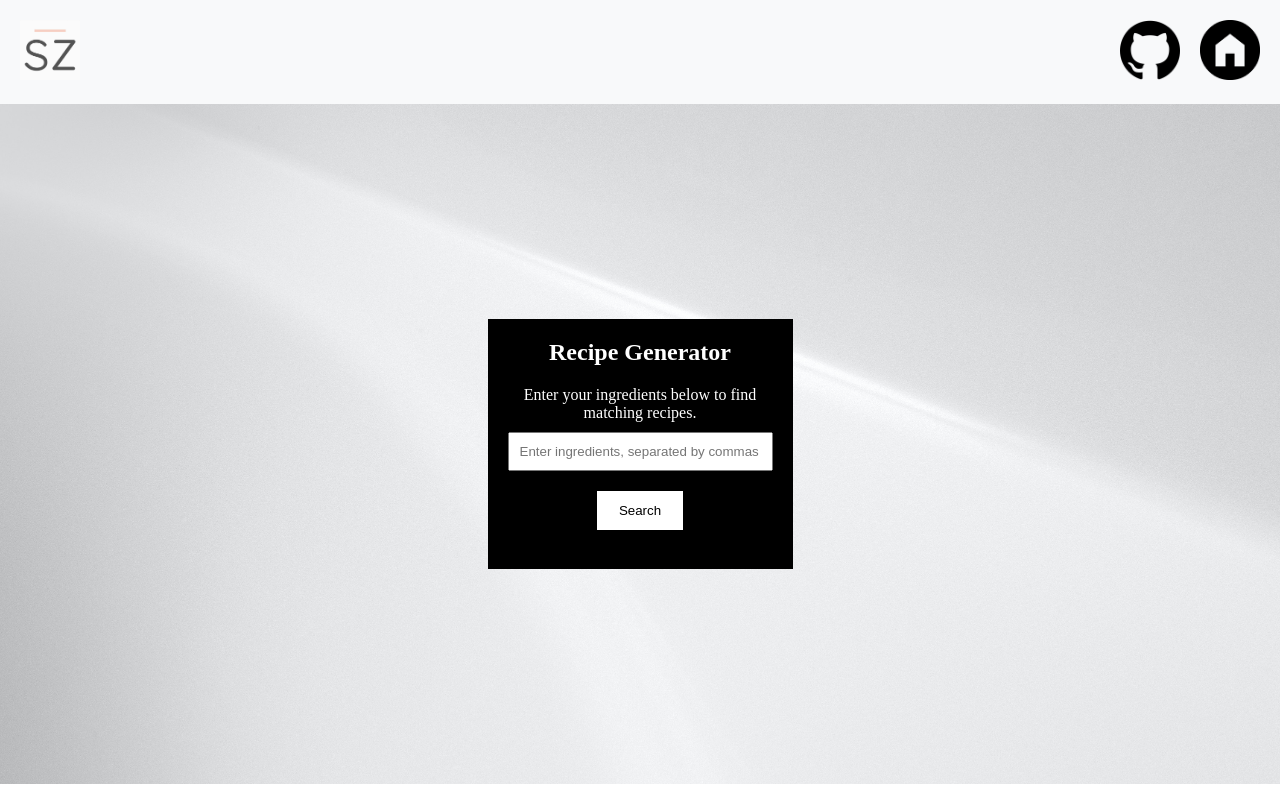
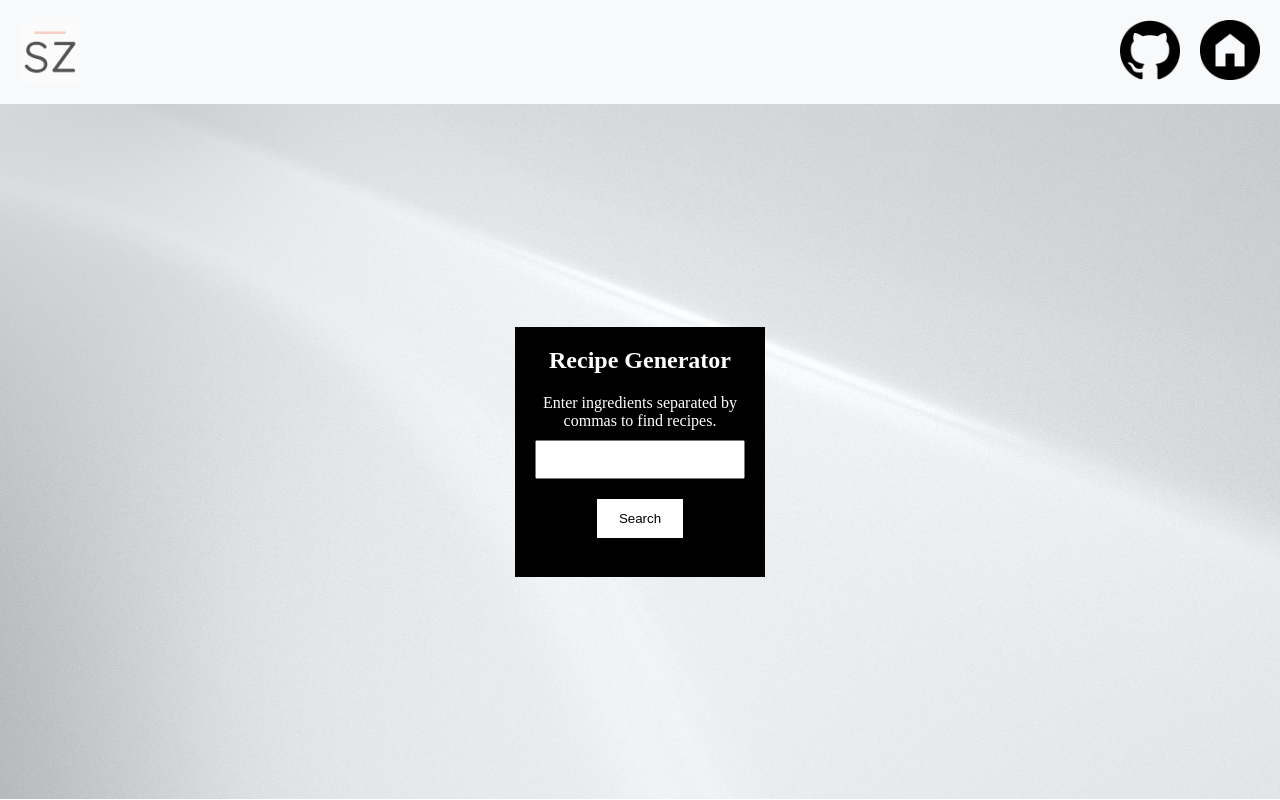
Before and after one commit to samanthaz123/Recipe, a React (Create React App) app: page / in a window 1280 px wide. Built offline with nearby package versions, Linux system fonts and the light colour scheme.

Commit message:
added robots.txt

```diff
--- a/public/index.html
+++ b/public/index.html
@@ -1,6 +1,7 @@
 <!DOCTYPE html>
 <html lang="en">
   <head>
+    <meta name="robots" content="noindex">
     <meta charset="utf-8" />
     <link rel="icon" href="%PUBLIC_URL%/favicon.ico" />
     <meta name="viewport" content="width=device-width, initial-scale=1" />
--- a/src/Header.css
+++ b/src/Header.css
@@ -4,6 +4,7 @@
     display: flex;
     justify-content: space-between;
     align-items: center;
+    width: 100%;
   }
 
   .logo, .clickable-images {
--- a/src/Header.js
+++ b/src/Header.js
@@ -9,7 +9,7 @@ function Header() {
   return (
     <header className="header-footer">
       <div className="logo">
-        <a href="https://main.dncigle06wfh8.amplifyapp.com/"><img src={logoImage} alt="Logo" className="header-image" /></a>
+       <img src={logoImage} alt="Logo" className="header-image" />
       </div>
       <div className="clickable-images">
         <a href="https://github.com/samanthaz123?tab=repositories"><img src={GitHub} alt="GitHub Logo" className="header-image" /></a>
--- a/src/Home.css
+++ b/src/Home.css
@@ -9,10 +9,11 @@
   background-size: cover;
 }
 
-.container {
+.content {
   display: flex;
-  flex-direction: column;
-  height: calc(100vh - 120px);
+  justify-content: center;
+  align-items: center;
+  height: calc(100vh - 105px);
 }
 
 .black-square {
@@ -20,7 +21,7 @@
   color: white;
   padding: 20px;
   text-align: center;
-  width: 305px;
+  width: 250px;
   height: 250px;
   overflow: auto;
 }
--- a/src/Home.js
+++ b/src/Home.js
@@ -13,20 +13,17 @@ function Home() {
 
   return (
     <div className="body">
-      <div className="container">
       <div className="content">
         <div className="black-square">
           <h2>Recipe Generator</h2>
-          <p>Enter your ingredients below to find matching recipes.</p>
+          <p>Enter ingredients separated by commas to find recipes.</p>
           <form onSubmit={e => { e.preventDefault(); searchRecipes(); }}>
-            <input className="search-input" type="text" value={ingredients} onChange={e => setIngredients(e.target.value)} placeholder="Enter ingredients, separated by commas" />
+            <input className="search-input" type="text" value={ingredients} onChange={e => setIngredients(e.target.value)} placeholder="" />
             <button className="auth-button" type="submit">Search</button>
           </form>
         </div>
       </div>
     </div>
-
-    </div>
   );
 }
 export default Home;
--- a/src/RecipeDetails.js
+++ b/src/RecipeDetails.js
@@ -1,6 +1,17 @@
 import React, { useEffect, useState } from 'react';
 import { useParams } from 'react-router-dom';
 import './RecipeDetails.css';
+
+function formatInstructions(instructions) {
+  const tempDiv = document.createElement('div');
+  tempDiv.innerHTML = instructions;
+  const textContent = tempDiv.textContent || tempDiv.innerText || "";
+
+  const correctedText = textContent.replace(/\.(\S)/g, '. $1');
+
+  return correctedText;
+}
+
 
 function RecipeDetails() {
   const { id } = useParams();
@@ -21,7 +32,7 @@ function RecipeDetails() {
     <div className="container">
       <div className="title">{recipe.title}</div>
       <img src={recipe.image} alt={recipe.title} />
-      <div className="instructions">{recipe.instructions}</div>
+      <div className="instructions" dangerouslySetInnerHTML={{ __html: formatInstructions(recipe.instructions) }}></div>
     </div>
   );
 }
```
Also changed, not shown: robots.txt (added).
